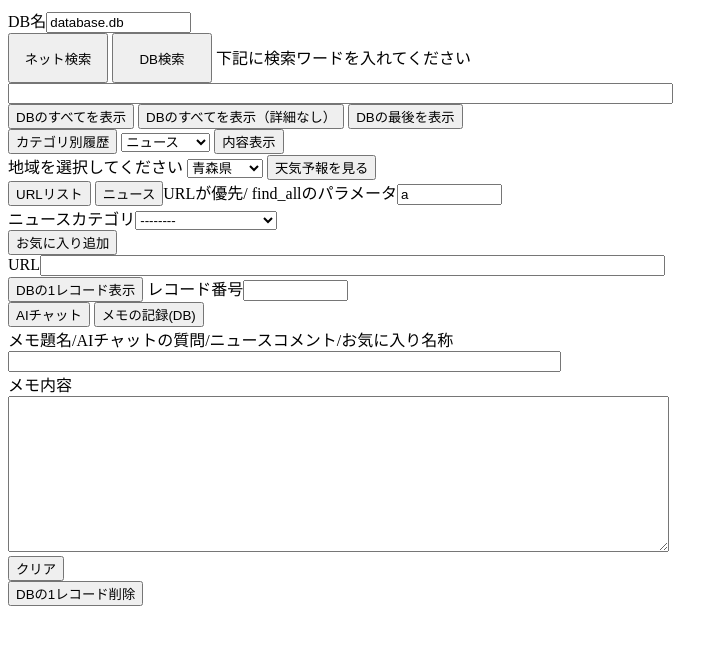
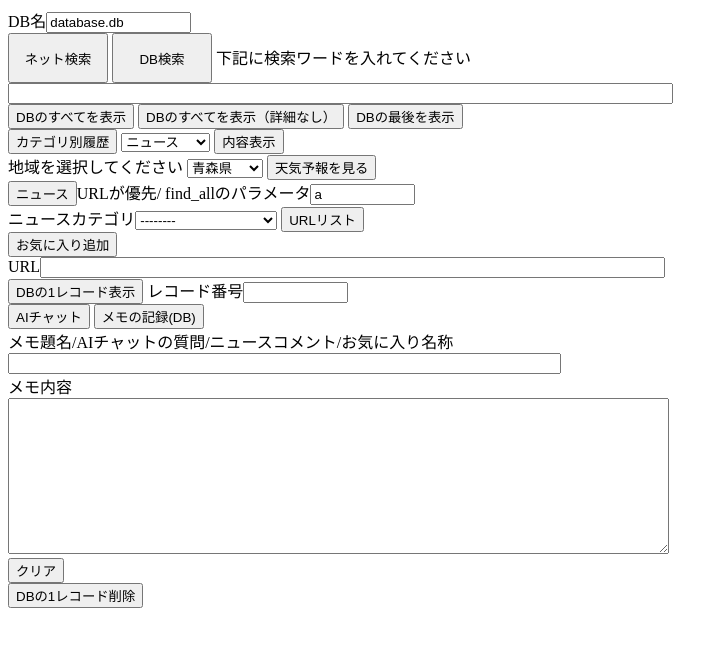
Before and after one commit to snc29654/ubuntu_ajax_python, a plain HTML site: page index.html in a window 1280 px wide. Shown: the whole page, without its empty margins (0-728 px from the left). Drawn offline with nearby package versions, Linux system fonts and the light colour scheme.

Commit message:
urlリストボタンの位置変更

```diff
--- a/index.html
+++ b/index.html
@@ -75,7 +75,6 @@
         </select>
 	<input type="button" value="天気予報を見る" onclick="checkButton()"><br>
 
-    <button type="button"  onclick="func_list()" >URLリスト</button>
     <button type="button"  onclick="func_news()" >ニュース</button>URLが優先/
     find_allのパラメータ<input type="text" id="text8" size="10" value="a" /><br>
     ニュースカテゴリ<select name="scrapeaction" id="scrapeaction">
@@ -100,7 +99,8 @@
         <option value="https://sports.yahoo.co.jp/list/news/mlb?genre=mlb">MLBニュース</option>
         <option value="https://news.biglobe.ne.jp/ranking/topics//">biglobe トピックス</option>
         <option value="https://www.nikkei.com/business/net-media/">日経ビジネス</option>
-    </select><br>
+    </select>
+    <button type="button"  onclick="func_list()" >URLリスト</button><br>
     <button type="button"  onclick="func_favorite()" >お気に入り追加</button><br>
     URL<input type="text" id="text6" size="75" value="" /><br>
     <button type="button"  onclick="func_one()" >DBの1レコード表示 </button>
```
